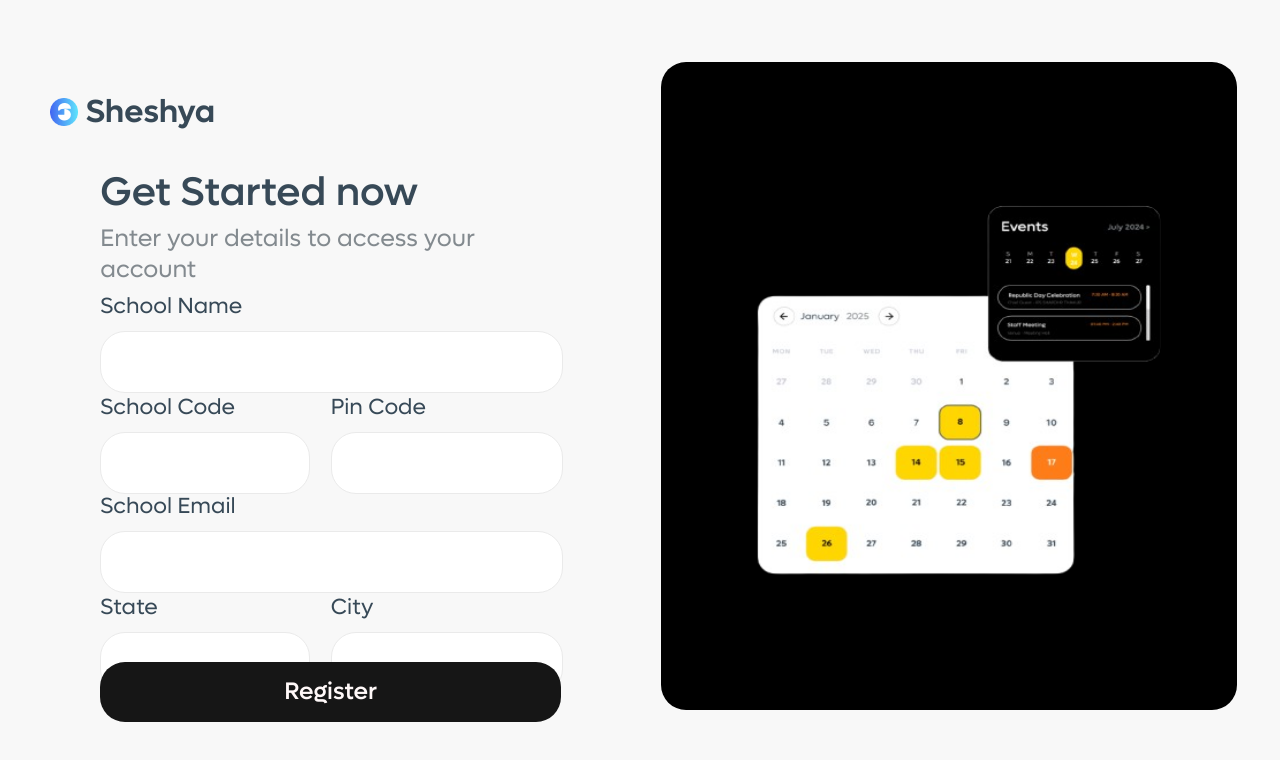
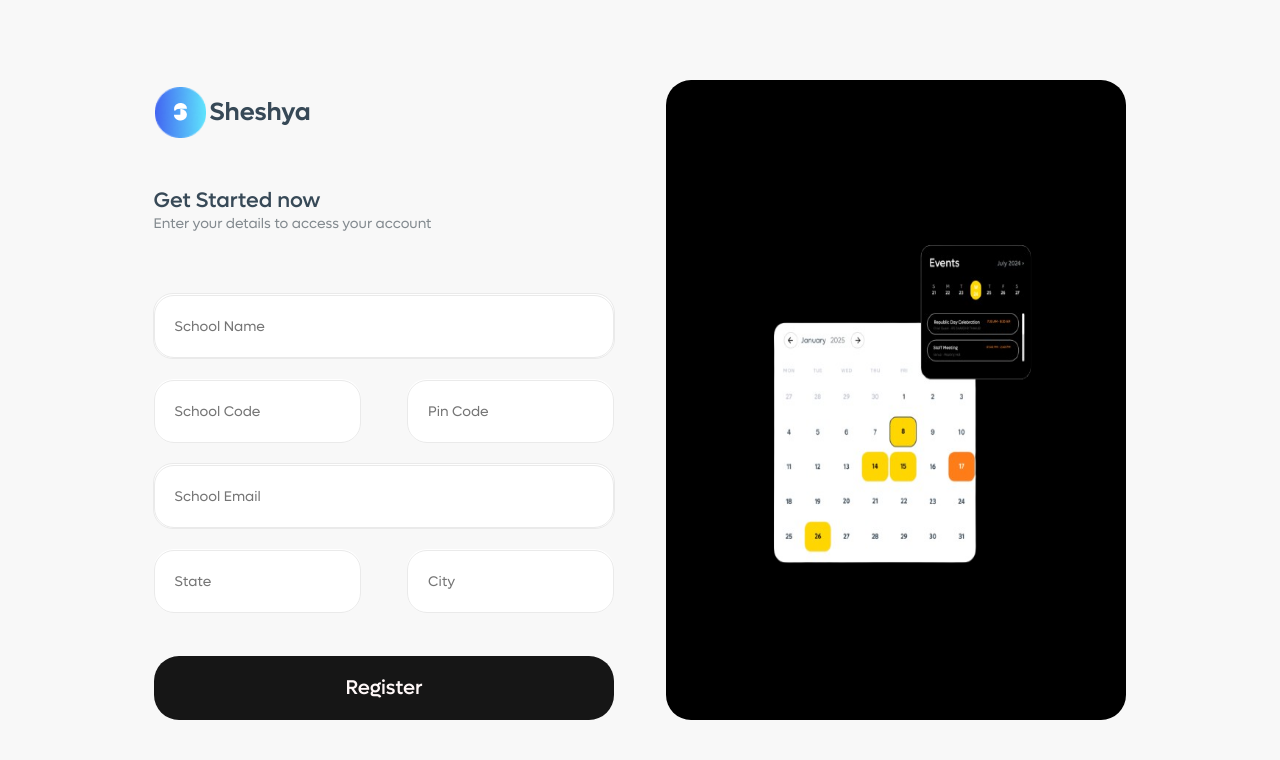
Before and after one commit to shanky-thakur/admin-frontend, a React (Create React App) app: page / in a window 1280 px wide. Shown: the top 760 px of the page. Built offline with nearby package versions, Linux system fonts and the light colour scheme.

Commit message:
register page done

```diff
--- a/src/Components/LandingPage/LandingPage.js
+++ b/src/Components/LandingPage/LandingPage.js
@@ -1,116 +1,90 @@
 import React from 'react';
 import { useNavigate } from 'react-router-dom';
-
-import img1 from "../../assets/images/Untitled design.png";
+import img from "../../assets/images/Untitled design.png";
 import img3 from "../../assets/images/ellipse-69.png";
 import img4 from "../../assets/images/group-1.png";
 
-const LandingPage = () => {
+const LandingPage2 = () => {
     const navigate = useNavigate();
 
     return (
-    <div style={{ height: "90vh", width: "100%", display: "flex", justifyContent: "space-evenly", alignItems: "center", paddingTop: "2%", paddingBottom: "2%", background: "#F8F8F8" }}>
+        <div style={{ height: "100vh", width: "80vw", background: "#F8F8F8", display: "flex", justifyContent: "space-around", alignItems: "center" }}>
 
-      <div style={{ height: "80%", width: "45%" }}>
 
-        <div style={{ width: "100%", height: "5%", display: "flex" }}>
-          <div style={{ width: "32%", height: "100%", display: "flex", alignItems: "center", justifyContent: "space-evenly" }}>
-            <div style={{ width: "20%", height: "100%", backgroundImage: `url(${img3})`, backgroundPosition: "center", backgroundSize: "contain", backgroundRepeat: "no-repeat", display: "flex", justifyContent: "center", alignItems: "center" }}>
+            <div style={{ height: "80%", width: "45%", background: "transparent", display: "flex", flexDirection: "column", alignItems: "center", justifyContent: "space-between" }}>
+
+                <div style={{ width: "100%", height: "10%" }}>
+                    <div style={{ width: "50%", height: "100%", display: "flex", alignItems: "center", justifyContent: "space-around" }}>
+                        <div style={{ width: "22%", height: "80%", backgroundImage: `url(${img3})`, backgroundPosition: "center", backgroundSize: "contain", backgroundRepeat: "no-repeat", display: "flex", justifyContent: "center", alignItems: "center" }}>
                             <img src={img4} alt='img4'></img>
                         </div>
-            <div style={{ height: "100%", width: "75%", color: "#374957", fontFamily: "Lufga", fontWeight: "600", fontSize: "32px", display: "flex", alignItems: "center" }} >Sheshya</div>
+                        <div style={{ height: "100%", width: "75%", color: "#374957", fontFamily: "Lufga", fontWeight: "600", fontSize: "25px", display: "flex", alignItems: "center" }} >Sheshya</div>
                     </div>
                 </div>
 
-        <div style={{ width: "100%", height: "80%", display: "flex", flexDirection: "column", alignItems: "center", paddingTop: "20px" }}>
-          <div style={{ width: "100%", height: "18%", marginTop: "2%", marginBottom: "2%", display: "flex", alignItems: "center", justifyContent: "center" }}>
-            <div style={{ width: "80%", height: "80%" }}>
-              <div style={{ color: "#374957", fontFamily: "Lufga", fontSize: "40px", fontWeight: "500", lineHeight: "normal" }}>
+                <div style={{ width: "100%", height: "10%" }}>
+                    <div style={{ color: "#374957", fontFamily: "Lufga", fontSize: "21px", fontWeight: "500", marginBottom: "-3%" }}>
                         Get Started now
                     </div>
-              <div style={{ color: "#838A8F", fontFamily: "Lufga", fontWeight: "400", fontSize: "24px", lineHeight: "normal", paddingTop: "5px", marginBottom: "90px" }}>
-                Enter your details to access your account
-              </div>
-            </div>
+                    <p style={{ color: "#838A8F", fontFamily: "Lufga", fontSize: "14px", fontWeight: "400" }}>Enter your details to access your account</p>
                 </div>
 
-          <div style={{ width: "80%", height: "76%", display: "flex", flexDirection: "column", paddingTop: "40px" }}>
+                <div style={{ width: "100%", height: "50%", background: "transparent", display: "flex", justifyContent: "space-between", flexDirection: "column", alignItems: "center" }}>
 
-            <div style={{ height: "130px", width: "100%" }}>
-              <div style={{ height: "29px", width: "100%", marginBottom: "10px", color: "#374957", fontFamily: "Lufga", fontSize: "22px", fontWeight: "400" }}>
-                School Name
-              </div>
-              <div style={{ height: "60px", width: "100%", borderRadius: "25px", border: "1px solid #EAEAEA", background: "#FFF" }}>
-                <textarea style={{ resize: "none", background: "transparent", border: "none", borderRadius: "25px", width: "100%", height: "100%", fontSize: "30px", fontFamily: "Lufga", fontWeight: "200", alignContent: "center" }}></textarea>
-              </div>
-            </div>
+                    <div style={{ borderRadius: "20px", width: "100%", height: "20%", background: "#FFF", display: "flex", flexDirection: "column", alignItems: "center", justifyContent: "space-between", border: "1px solid #EAEAEA" }}>
 
-            <div style={{ height: "130px", width: "100%" }}>
-              <div style={{ height: "29px", width: "100%", marginBottom: "10px", display: "flex", alignItems: "center", justifyContent: "space-between" }}>
-                <div style={{ width: "50%", height: "100%", color: "#374957", fontFamily: "Lufga", fontSize: "22px", fontWeight: "400" }}>School Code</div>
-                <div style={{ width: "50%", height: "100%", color: "#374957", fontFamily: "Lufga", fontSize: "22px", fontWeight: "400" }}>Pin Code</div>
-              </div>
-              <div style={{ height: "60px", width: "100%", display: "flex", alignItems: "center", justifyContent: "space-between" }}>
-                <div style={{ width: "50%", height: "100%" }}>
-                  <div style={{ height: "60px", width: "90%", borderRadius: "25px", border: "1px solid #EAEAEA", background: "#FFF" }}>
-                    <textarea style={{ resize: "none", background: "transparent", border: "none", borderRadius: "25px", width: "100%", height: "100%", fontSize: "30px", fontFamily: "Lufga", fontWeight: "200", alignContent: "center" }}></textarea>
-                  </div>
-                </div>
-                <div style={{ width: "50%", height: "100%" }}>
-                  <div style={{ height: "60px", width: "100%", borderRadius: "25px", border: "1px solid #EAEAEA", background: "#FFF" }}>
-                    <textarea style={{ resize: "none", background: "transparent", border: "none", borderRadius: "25px", width: "100%", height: "100%", fontSize: "30px", fontFamily: "Lufga", fontWeight: "200", alignContent: "center" }}></textarea>
-                  </div>
-                </div>
-              </div>
-            </div>
-
-            <div style={{ height: "130px", width: "100%" }}>
-              <div style={{ height: "29px", width: "100%", marginBottom: "10px", color: "#374957", fontFamily: "Lufga", fontSize: "22px", fontWeight: "400" }}>
-                School Email
-              </div>
-              <div style={{ height: "60px", width: "100%", borderRadius: "25px", border: "1px solid #EAEAEA", background: "#FFF" }}>
-                <textarea style={{ resize: "none", background: "transparent", border: "none", borderRadius: "25px", width: "100%", height: "100%", fontSize: "30px", fontFamily: "Lufga", fontWeight: "200", alignContent: "center" }}></textarea>
-              </div>
-            </div>
-
-            <div style={{ height: "130px", width: "100%" }}>
-              <div style={{ height: "29px", width: "100%", marginBottom: "10px", display: "flex", alignItems: "center", justifyContent: "space-between" }}>
-                <div style={{ width: "50%", height: "100%", color: "#374957", fontFamily: "Lufga", fontSize: "22px", fontWeight: "400" }}>State</div>
-                <div style={{ width: "50%", height: "100%", color: "#374957", fontFamily: "Lufga", fontSize: "22px", fontWeight: "400" }}>City</div>
-              </div>
-              <div style={{ height: "60px", width: "100%", display: "flex", alignItems: "center", justifyContent: "space-between" }}>
-                <div style={{ width: "50%", height: "100%" }}>
-                  <div style={{ height: "60px", width: "90%", borderRadius: "25px", border: "1px solid #EAEAEA", background: "#FFF" }}>
-                    <textarea style={{ resize: "none", background: "transparent", border: "none", borderRadius: "25px", width: "100%", height: "100%", fontSize: "30px", fontFamily: "Lufga", fontWeight: "200", alignContent: "center" }}></textarea>
-                  </div>
-                </div>
-                <div style={{ width: "50%", height: "100%" }}>
-                  <div style={{ height: "60px", width: "100%", borderRadius: "25px", border: "1px solid #EAEAEA", background: "#FFF" }}>
-                    <textarea style={{ resize: "none", background: "transparent", border: "none", borderRadius: "25px", width: "100%", height: "100%", fontSize: "30px", fontFamily: "Lufga", fontWeight: "200", alignContent: "center" }}></textarea>
-                  </div>
-                </div>
-              </div>
-            </div>
-
-          </div>
-        </div>
-
-        <div style={{ width: "100%", height: "5%", display: "flex", justifyContent: "center", paddingTop: "70px" }}>
-          <div style={{ width: "80%", height: "100%", display: "flex", alignItems: "center", justifyContent: "center" }}>
-            <div onClick={() => navigate('/verification')} style={{ width: "100%", height: "60px", background: "#161616", borderRadius: "25px", color: "#FFF8F8", fontFamily: "Lufga", fontSize: "24px", fontWeight: "500", display: "flex", alignItems: "center", justifyContent: "center" }}>
-              Register
-            </div>
-          </div>
+                        <div style={{ width: "100%", height: "100%", display: "flex", justifyContent: "center", alignItems: "center" }}>
+                            <textarea placeholder='School Name' style={{ height: "90%", width: "100%", resize: "none", background: "transparent", alignContent: "center", paddingLeft: "20px", fontFamily: "Lufga", fontWeight: "400", fontSize: "14px", borderRadius: "20px", border: "1px solid #EAEAEA" }}></textarea>
                         </div>
 
                     </div>
 
-      <div style={{ height: "90%", width: "45%", background: "#000", flexShrink: "0", borderRadius: "25px", display: "flex", alignItems: "center", justifyContent: "center" }}>
-        <img src={img1} alt='img' style={{width: "100%", height: "80%"}}></img>
+                    <div style={{ borderRadius: "20px", width: "100%", height: "20%", display: "flex", alignItems: "center" }}>
+
+                        <div style={{ background: "#FFF", borderRadius: "20px", width: "45%", height: "100%", display: "flex", justifyContent: "center", alignItems: "center", marginRight: "10%" }}>
+                            <textarea placeholder='School Code' style={{ height: "90%", width: "100%", resize: "none", background: "transparent", alignContent: "center", paddingLeft: "20px", fontFamily: "Lufga", fontWeight: "400", fontSize: "14px", borderRadius: "20px", border: "1px solid #EAEAEA" }}></textarea>
+                        </div>
+
+                        <div style={{ background: "#FFF", borderRadius: "20px", width: "45%", height: "100%", display: "flex", justifyContent: "center", alignItems: "center" }}>
+                            <textarea placeholder='Pin Code' style={{ height: "90%", width: "100%", resize: "none", background: "transparent", alignContent: "center", paddingLeft: "20px", fontFamily: "Lufga", fontWeight: "400", fontSize: "14px", borderRadius: "20px", border: "1px solid #EAEAEA" }}></textarea>
+                        </div>
+
+                    </div>
+
+                    <div style={{ borderRadius: "20px", width: "100%", height: "20%", background: "#FFF", display: "flex", flexDirection: "column", alignItems: "center", justifyContent: "space-between", border: "1px solid #EAEAEA" }}>
+
+                        <div style={{ width: "100%", height: "100%", display: "flex", justifyContent: "center", alignItems: "center" }}>
+                            <textarea placeholder='School Email' style={{ height: "90%", width: "100%", resize: "none", background: "transparent", alignContent: "center", paddingLeft: "20px", fontFamily: "Lufga", fontWeight: "400", fontSize: "14px", borderRadius: "20px", border: "1px solid #EAEAEA" }}></textarea>
+                        </div>
+
+                    </div>
+
+                    <div style={{ borderRadius: "20px", width: "100%", height: "20%", display: "flex", alignItems: "center" }}>
+
+                        <div style={{ background: "#FFF", borderRadius: "20px", width: "45%", height: "100%", display: "flex", justifyContent: "center", alignItems: "center", marginRight: "10%" }}>
+                            <textarea placeholder='State' style={{ height: "90%", width: "100%", resize: "none", background: "transparent", alignContent: "center", paddingLeft: "20px", fontFamily: "Lufga", fontWeight: "400", fontSize: "14px", borderRadius: "20px", border: "1px solid #EAEAEA" }}></textarea>
+                        </div>
+
+                        <div style={{ background: "#FFF", borderRadius: "20px", width: "45%", height: "100%", display: "flex", justifyContent: "center", alignItems: "center" }}>
+                            <textarea placeholder='City' style={{ height: "90%", width: "100%", resize: "none", background: "transparent", alignContent: "center", paddingLeft: "20px", fontFamily: "Lufga", fontWeight: "400", fontSize: "14px", borderRadius: "20px", border: "1px solid #EAEAEA" }}></textarea>
+                        </div>
+
+                    </div>
+
+                </div>
+
+                <div onClick={() => navigate('/2')} style={{ width: "100%", height: "10%", background: "#161616", borderRadius: "25px", fontFamily: "Lufga", fontSize: "20px", fontWeight: "500", color: "#FFF8F8", display: "flex", alignItems: "center", justifyContent: "center" }}>
+                    Register
+                </div>
+
+            </div>
+
+            <div style={{ height: "80%", width: "45%", background: "#000", borderRadius: "25px", display: "flex", justifyContent: "center", alignItems: "center" }}>
+                <img src={img} alt='img' style={{ width: "80%", height: "70%" }}></img>
             </div>
 
         </div>
     )
 }
 
-export default LandingPage
+export default LandingPage2
--- a/src/Components/LandingPage2/LandingPage2.js
+++ b/src/Components/LandingPage2/LandingPage2.js
@@ -1,16 +1,86 @@
-import React from 'react'
+import React from 'react';
+import { useNavigate } from 'react-router-dom';
+import img from "../../assets/images/Untitled design.png";
+import img3 from "../../assets/images/ellipse-69.png";
+import img4 from "../../assets/images/group-1.png";
 
 const LandingPage2 = () => {
+    const navigate = useNavigate();
+
     return (
         <div style={{ height: "100vh", width: "80vw", background: "#F8F8F8", display: "flex", justifyContent: "space-around", alignItems: "center" }}>
 
 
-        <div style={{height: "80%", width: "45%", background: "blue"}}>
+            <div style={{ height: "80%", width: "45%", background: "transparent", display: "flex", flexDirection: "column", alignItems: "center", justifyContent: "space-between" }}>
+
+                <div style={{ width: "100%", height: "10%" }}>
+                    <div style={{ width: "50%", height: "100%", display: "flex", alignItems: "center", justifyContent: "space-around" }}>
+                        <div style={{ width: "22%", height: "80%", backgroundImage: `url(${img3})`, backgroundPosition: "center", backgroundSize: "contain", backgroundRepeat: "no-repeat", display: "flex", justifyContent: "center", alignItems: "center" }}>
+                            <img src={img4} alt='img4'></img>
+                        </div>
+                        <div style={{ height: "100%", width: "75%", color: "#374957", fontFamily: "Lufga", fontWeight: "600", fontSize: "25px", display: "flex", alignItems: "center" }} >Sheshya</div>
+                    </div>
+                </div>
+
+                <div style={{ width: "100%", height: "10%" }}>
+                    <div style={{ color: "#374957", fontFamily: "Lufga", fontSize: "21px", fontWeight: "500", marginBottom: "-3%" }}>
+                        Get Started now
+                    </div>
+                    <p style={{ color: "#838A8F", fontFamily: "Lufga", fontSize: "14px", fontWeight: "400" }}>Enter your details to access your account</p>
+                </div>
+
+                <div style={{ width: "100%", height: "50%", background: "transparent", display: "flex", justifyContent: "space-between", flexDirection: "column", alignItems: "center" }}>
+
+                    <div style={{ borderRadius: "20px", width: "100%", height: "20%", background: "#FFF", display: "flex", flexDirection: "column", alignItems: "center", justifyContent: "space-between", border: "1px solid #EAEAEA" }}>
+
+                        <div style={{ width: "100%", height: "100%", display: "flex", justifyContent: "center", alignItems: "center" }}>
+                            <textarea placeholder='School Name' style={{ height: "90%", width: "100%", resize: "none", background: "transparent", alignContent: "center", paddingLeft: "20px", fontFamily: "Lufga", fontWeight: "400", fontSize: "14px", borderRadius: "20px", border: "1px solid #EAEAEA" }}></textarea>
+                        </div>
 
                     </div>
 
-        <div style ={{height: "80%", width: "45%", background: "pink"}}>
+                    <div style={{ borderRadius: "20px", width: "100%", height: "20%", display: "flex", alignItems: "center" }}>
 
+                        <div style={{ background: "#FFF", borderRadius: "20px", width: "45%", height: "100%", display: "flex", justifyContent: "center", alignItems: "center", marginRight: "10%" }}>
+                            <textarea placeholder='School Code' style={{ height: "90%", width: "100%", resize: "none", background: "transparent", alignContent: "center", paddingLeft: "20px", fontFamily: "Lufga", fontWeight: "400", fontSize: "14px", borderRadius: "20px", border: "1px solid #EAEAEA" }}></textarea>
+                        </div>
+
+                        <div style={{ background: "#FFF", borderRadius: "20px", width: "45%", height: "100%", display: "flex", justifyContent: "center", alignItems: "center" }}>
+                            <textarea placeholder='Pin Code' style={{ height: "90%", width: "100%", resize: "none", background: "transparent", alignContent: "center", paddingLeft: "20px", fontFamily: "Lufga", fontWeight: "400", fontSize: "14px", borderRadius: "20px", border: "1px solid #EAEAEA" }}></textarea>
+                        </div>
+
+                    </div>
+
+                    <div style={{ borderRadius: "20px", width: "100%", height: "20%", background: "#FFF", display: "flex", flexDirection: "column", alignItems: "center", justifyContent: "space-between", border: "1px solid #EAEAEA" }}>
+
+                        <div style={{ width: "100%", height: "100%", display: "flex", justifyContent: "center", alignItems: "center" }}>
+                            <textarea placeholder='School Email' style={{ height: "90%", width: "100%", resize: "none", background: "transparent", alignContent: "center", paddingLeft: "20px", fontFamily: "Lufga", fontWeight: "400", fontSize: "14px", borderRadius: "20px", border: "1px solid #EAEAEA" }}></textarea>
+                        </div>
+
+                    </div>
+
+                    <div style={{ borderRadius: "20px", width: "100%", height: "20%", display: "flex", alignItems: "center" }}>
+
+                        <div style={{ background: "#FFF", borderRadius: "20px", width: "45%", height: "100%", display: "flex", justifyContent: "center", alignItems: "center", marginRight: "10%" }}>
+                            <textarea placeholder='State' style={{ height: "90%", width: "100%", resize: "none", background: "transparent", alignContent: "center", paddingLeft: "20px", fontFamily: "Lufga", fontWeight: "400", fontSize: "14px", borderRadius: "20px", border: "1px solid #EAEAEA" }}></textarea>
+                        </div>
+
+                        <div style={{ background: "#FFF", borderRadius: "20px", width: "45%", height: "100%", display: "flex", justifyContent: "center", alignItems: "center" }}>
+                            <textarea placeholder='City' style={{ height: "90%", width: "100%", resize: "none", background: "transparent", alignContent: "center", paddingLeft: "20px", fontFamily: "Lufga", fontWeight: "400", fontSize: "14px", borderRadius: "20px", border: "1px solid #EAEAEA" }}></textarea>
+                        </div>
+
+                    </div>
+
+                </div>
+
+                <div onClick={() => navigate('/2')} style={{ width: "100%", height: "10%", background: "#161616", borderRadius: "25px", fontFamily: "Lufga", fontSize: "20px", fontWeight: "500", color: "#FFF8F8", display: "flex", alignItems: "center", justifyContent: "center" }}>
+                    Register
+                </div>
+
+            </div>
+
+            <div style={{ height: "80%", width: "45%", background: "#000", borderRadius: "25px", display: "flex", justifyContent: "center", alignItems: "center" }}>
+                <img src={img} alt='img' style={{ width: "80%", height: "70%" }}></img>
             </div>
 
         </div>
```
Lines whose indentation alone changed are shown as unchanged.
